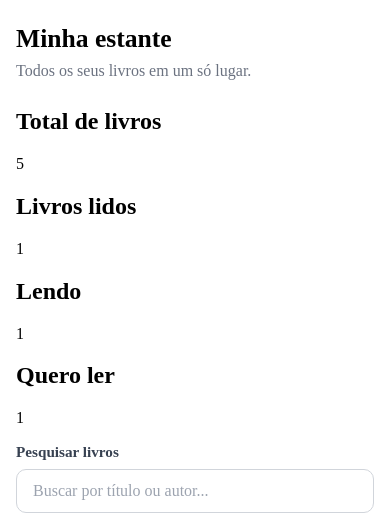
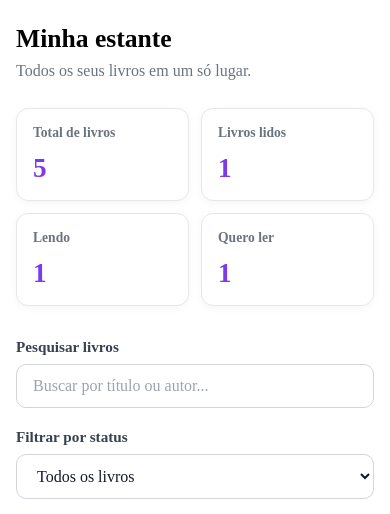
Before and after one commit to luhanfelipe/BookVault, a React (Vite) app: page / in a window 390 px wide. Shown: the top 514 px of the page. Built offline with nearby package versions, Linux system fonts and the light colour scheme.

Commit message:
style: estiliza cartões de estatísticas

```diff
--- a/src/pages/Estante.css
+++ b/src/pages/Estante.css
@@ -18,6 +18,47 @@
   margin: 0;
   color: #6b7280;
 }
+
+/* Estatísticas */
+
+.estante__estatisticas {
+  display: grid;
+  grid-template-columns: repeat(4, minmax(0, 1fr));
+  gap: 20px;
+  margin-bottom: 32px;
+}
+
+.estatistica {
+  padding: 24px;
+  background-color: #fff;
+  border: 1px solid #e5e7eb;
+  border-radius: 12px;
+  box-shadow: 0 2px 8px rgb(0 0 0 / 4%);
+  transition:
+    transform 0.2s ease,
+    box-shadow 0.2s ease;
+}
+
+.estatistica:hover {
+  transform: translateY(-3px);
+  box-shadow: 0 6px 16px rgb(0 0 0 / 8%);
+}
+
+.estatistica h2 {
+  margin: 0 0 12px;
+  color: #6b7280;
+  font-size: 0.95rem;
+  font-weight: 600;
+}
+
+.estatistica p {
+  margin: 0;
+  color: #7c3aed;
+  font-size: 2rem;
+  font-weight: 700;
+}
+
+/* Pesquisa e filtros */
 
 .estante__pesquisa,
 .estante__filtros {
@@ -69,6 +110,8 @@
   box-shadow: 0 0 0 3px rgb(124 58 237 / 15%);
 }
 
+/* Grade de livros */
+
 .estante__grade {
   display: grid;
   grid-template-columns: repeat(auto-fill, minmax(200px, 1fr));
@@ -85,6 +128,15 @@
   text-align: center;
 }
 
+/* Responsividade */
+
+@media (max-width: 768px) {
+  .estante__estatisticas {
+    grid-template-columns: repeat(2, minmax(0, 1fr));
+    gap: 16px;
+  }
+}
+
 @media (max-width: 480px) {
   .estante {
     width: calc(100% - 32px);
@@ -93,6 +145,22 @@
 
   .estante__cabecalho h1 {
     font-size: 1.6rem;
+  }
+
+  .estante__estatisticas {
+    gap: 12px;
+  }
+
+  .estatistica {
+    padding: 16px;
+  }
+
+  .estatistica h2 {
+    font-size: 0.85rem;
+  }
+
+  .estatistica p {
+    font-size: 1.7rem;
   }
 
   .estante__pesquisa,
```
